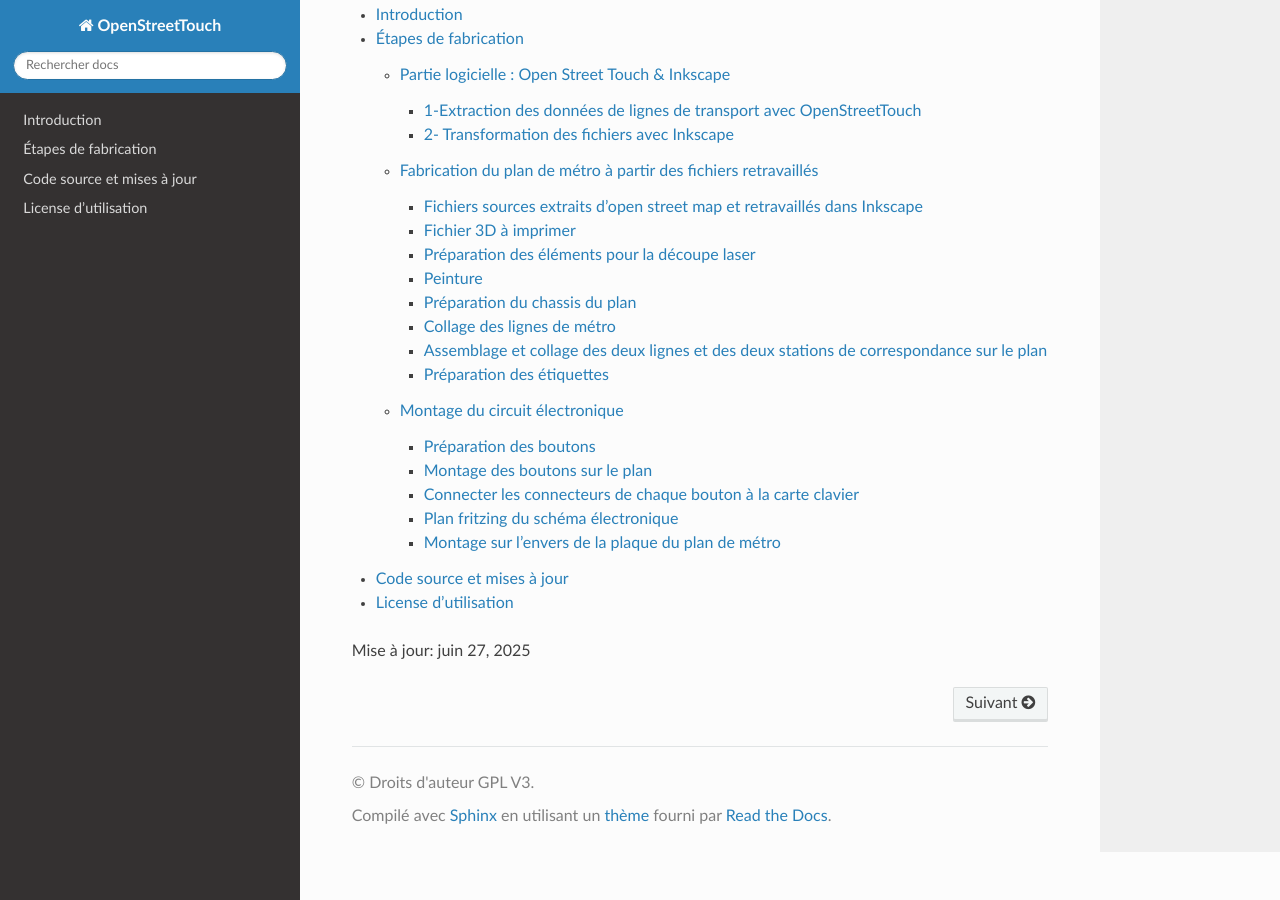
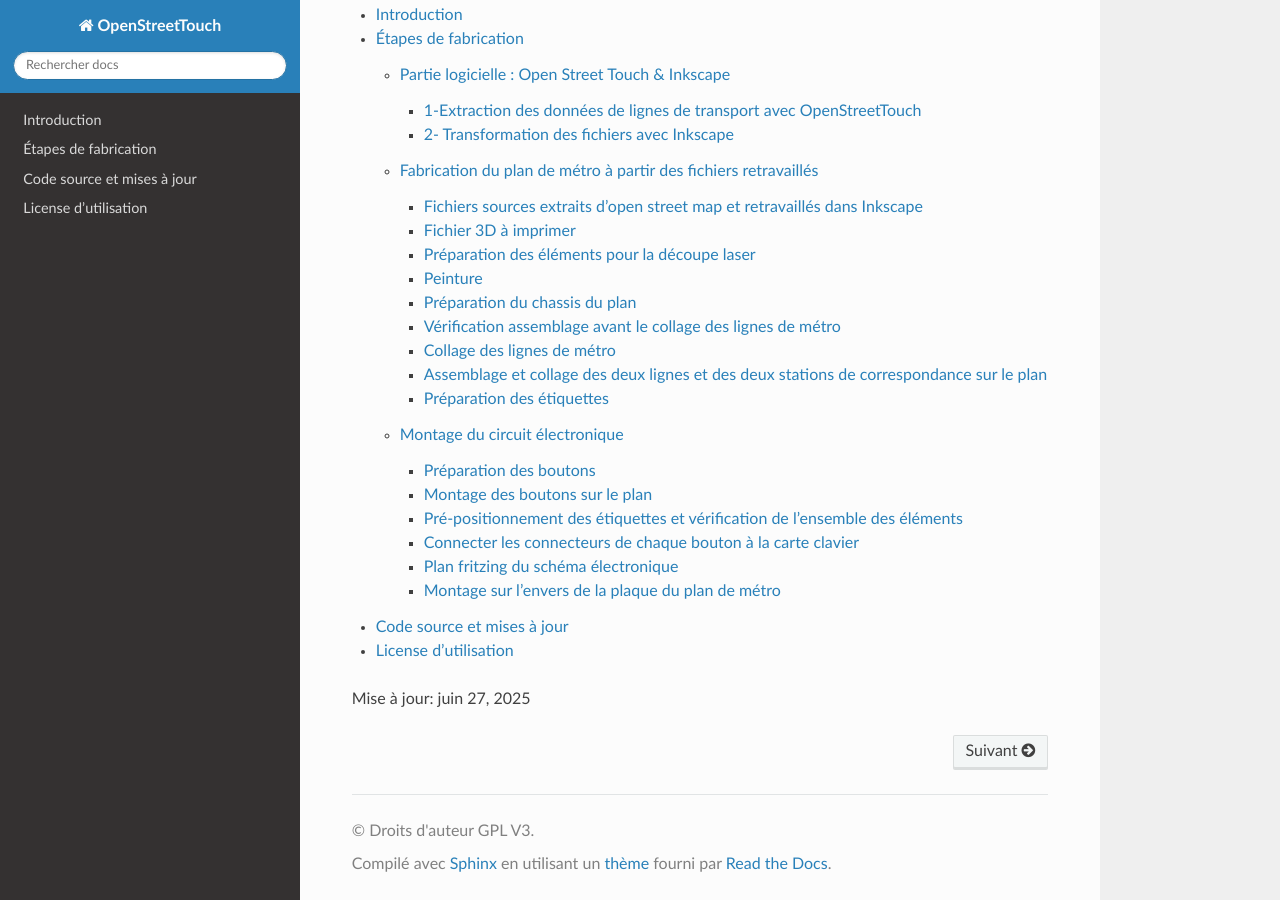
Before and after one commit to braillerap/OpenStreetTangible, a Sphinx documentation site: the page built from docs/index.rst, in a window 1280 px wide and 900 px high, scrolled down 722 px. Built offline with Sphinx 7.4.7 and the Read the Docs theme 3.1.0, drawn with Linux system fonts in a browser that asks for light colours.

Commit message:
prépositionnement étiquettes et  montage boutons

```diff
--- a/docs/étapes_de_fabrication.md
+++ b/docs/étapes_de_fabrication.md
@@ -198,6 +198,8 @@
  ![Plan global gravé et percé monté sur chassis avec inserts ajoutés pour le refermer par dessous](/IMG/plan_global_grave_et_perce_monte_sur_chassis_avec_inserts.jpg)
 
 
+### Vérification assemblage avant le collage des lignes de métro
+- Positionner les éléments des deux lignes pour vérifier que tous les éléments sont présents et correspondent bien au tracé de repérage.
 
 ### Collage des lignes de métro
 
@@ -247,7 +249,7 @@
 - Finaliser la découpe pour les séparer verticalement à l’aide d’un cutter ou de ciseaux en laissant toujours la même marge en début de mot et à la fin si possible
 
 
-![Etiquette imprimée en caractère noir avec surimpression braille ](/IMG/etiquette_braille1_Clemenceau.jpg)
+![Etiquette imprimée en caractère noir avec surimpression braille](/IMG/etiquette_braille1_Clemenceau.jpg)
 
 
 ## Montage du circuit électronique
@@ -263,6 +265,15 @@
 - Insérer la rondelle sur le bouton pour qu'elle se trouve sous la plaque . Insérer ensuite le bouton avec sa rondelle par dessous et le fixer à la main (sans clé pour commencer)
 - Procéder ainsi pour tous les botuons de l'ensemble de la ligne
 
+![Montage des boutons sur le plan](/IMG/montage_bouton_apres_collage_lignes_metros.jpg)
+
+
+### Pré-positionnement des étiquettes et vérification de l'ensemble des éléments
+- Positionner chaque étiquette face à la station correspondante en respectant une logique d'accessibilité au maximum pour sentir l'étiquette correspondante à la station au toucher.
+
+![Prépositionnement étiquettes, légendes et triangle pour indiquer le Nord](/IMG/pre_positionnement_etiquettes.jpg)
+
+
 ### Connecter les connecteurs de chaque bouton à la carte clavier
 - Positionner de manière provisoire la carte clavier dans l'espace libre et assurez-vous que les connecteurs de chaque boutons puissent l'atteindre
 - Connecter les connecteurs des boutons si possible dans l'ordre es stations de la ligne
```
